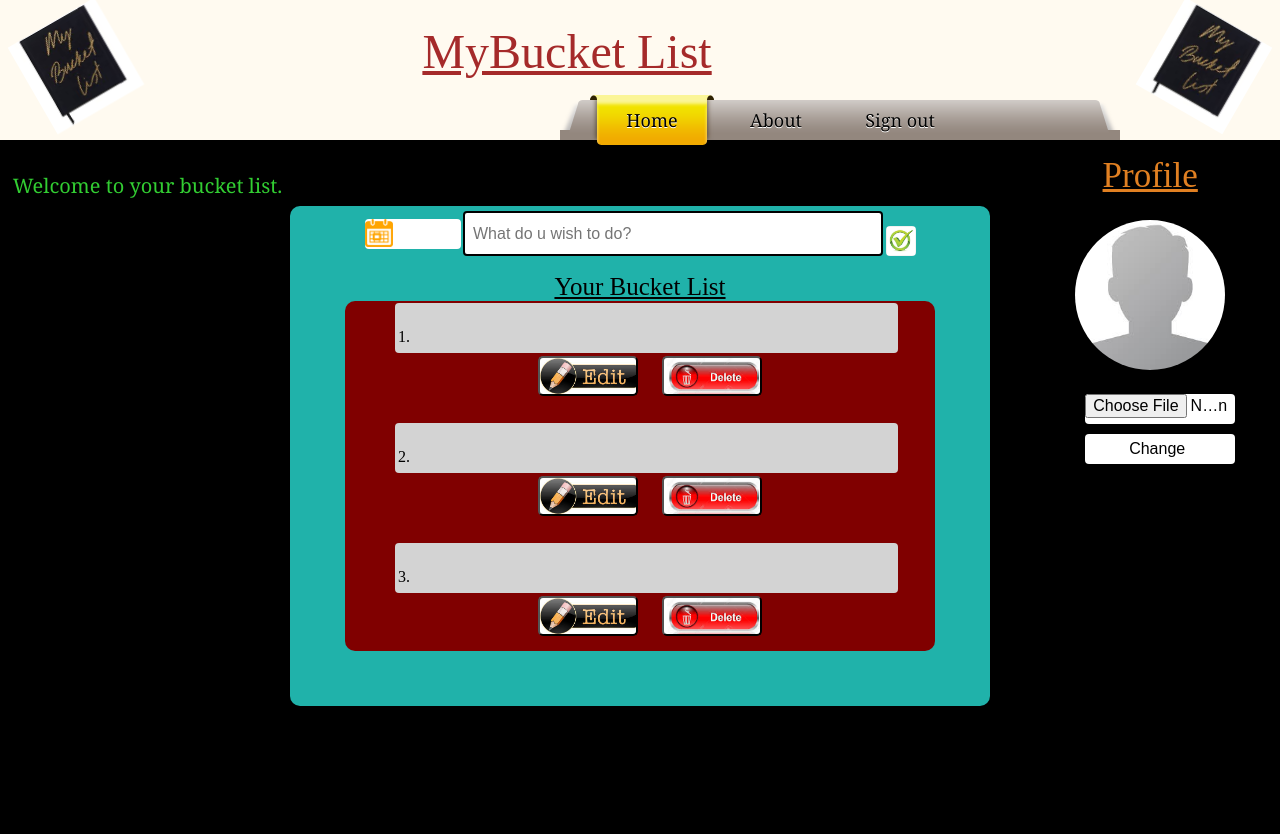
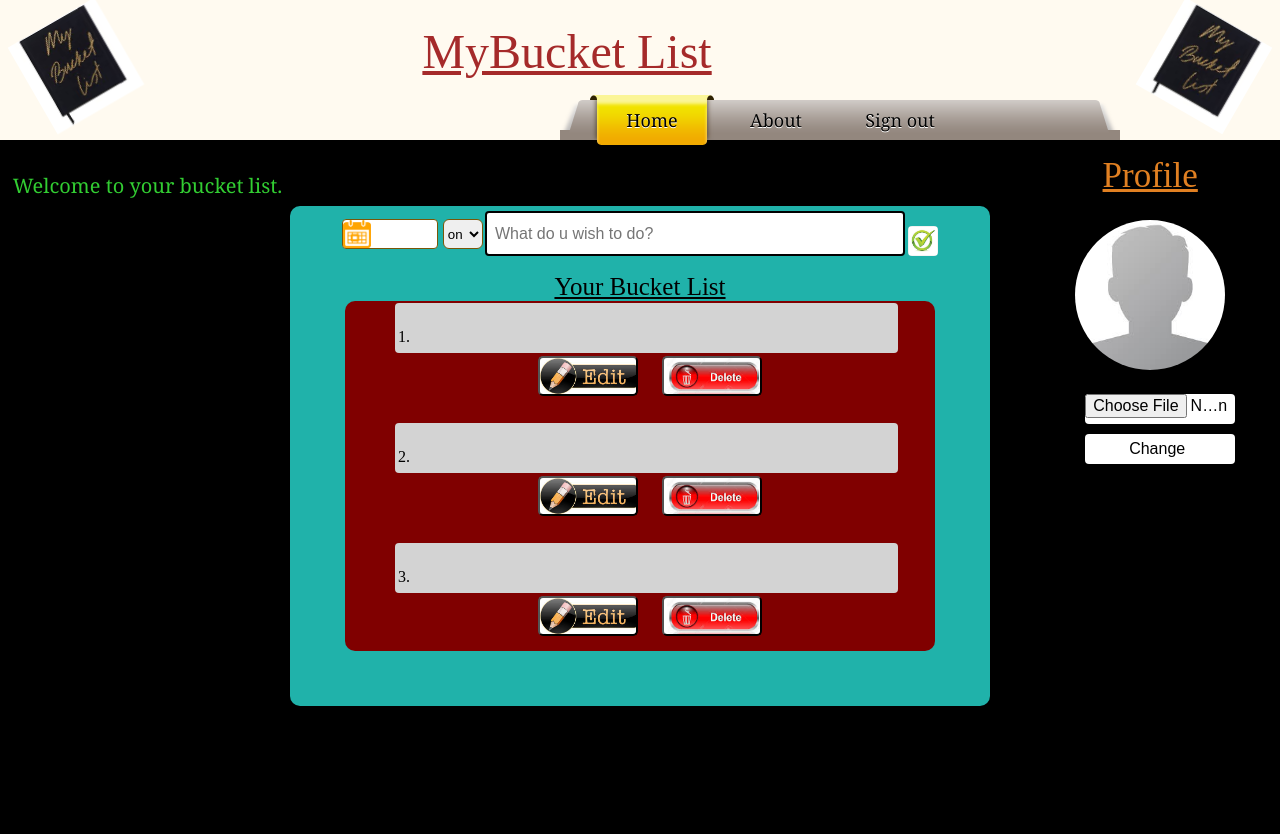
Before and after one commit to GeorgeKihara/Bucket_Project, a Flask app: page /home in a window 1280 px wide. Shown: the top 834 px of the page. Run offline with Flask 2, Linux system fonts and the light colour scheme; the visitor is signed in with stand-in values (Sample User, id 1); a database or web service that is not in the repository returns one stand-in record (values such as "Sample title"); some libraries are stand-ins or nearby versions.

Commit message:
front end

```diff
--- a/app/static/css/my.css
+++ b/app/static/css/my.css
@@ -439,14 +439,24 @@ a {
     background-size: 28px;
     background-repeat: no-repeat;
     position: relative;
-    left: -0.5%;
+    left: -6.9%;
     margin-bottom: -1%;
     width: 96px;
     height: 30px;
     cursor: pointer;
     text-indent: 21%;
     font-size: 13px;
-    border: 0px solid black;
+    border: 0.1px solid #795708;
     border-radius: 4px;
 
 }
+#choice{
+    position: relative;
+    left: 12.4%;
+    margin-bottom: -1%;
+    width: 40px;
+    height: 30px;
+    cursor: pointer;
+    border: 0.2px solid #795708;
+    border-radius: 6px;
+}
--- a/app/templates/home.html
+++ b/app/templates/home.html
@@ -63,6 +63,10 @@
         <div class="bucket">
             <form id="bucketForm" method="POST" name="goalie" action="{{ url_for('store') }}">
                 <input id="homieInput" type="label" ng-model="user" name="bktName">
+                <select name="choice" id="choice" required>
+                    <option value="on">on</option>
+                    <option value="by">by</option>
+                  </select>
                 <input id="datepicker"ng-model="date" name="calendar" required/>
                 <input id="goal" name="details" ng-model="list" type="text" value="" placeholder="What do u wish to do?" required/>
                 <input id="btn-tick" type="submit" ng-click="{{ url_for('store') }};" value="" />
```
